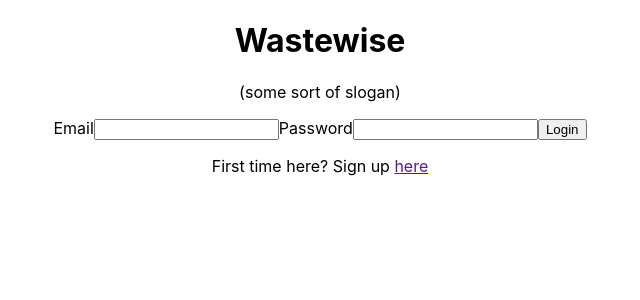
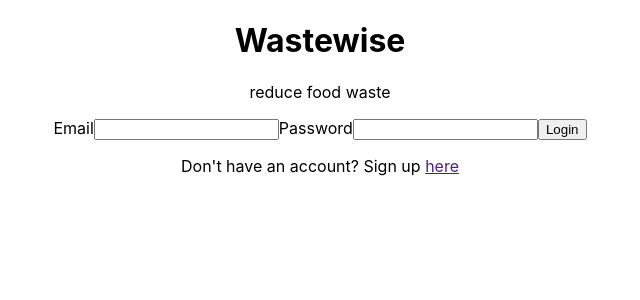
Before and after one commit to hannaner/wastewise-client, a React (Create React App) app: page / in a window 1280 px wide. Shown: the top 300 px of the page, without its empty margins (320-960 px from the left). Built offline with nearby package versions, Linux system fonts and the light colour scheme.

Commit message:
adjust auth page context

```diff
--- a/src/pages/AuthPage/AuthPage.js
+++ b/src/pages/AuthPage/AuthPage.js
@@ -16,7 +16,7 @@ export default function AuthPage({ setUser }) {
         <>
             <div className="welcome-page">
                 <h1>Wastewise</h1>
-                <p>(some sort of slogan)</p>
+                <p>reduce food waste</p>
             </div>
             {showSignUp ? (
                 <SignUpForm setUser={setUser} />
@@ -29,7 +29,7 @@ export default function AuthPage({ setUser }) {
                 </>
                 :
                 <>
-                    <p>First time here? Sign up <a className="authpage-link" onClick={handleSwitchForms} href="">here</a></p>
+                    <p>Don't have an account? Sign up <a className="authpage-link" onClick={handleSwitchForms} href="">here</a></p>
                 </>
             }
         </>
```
